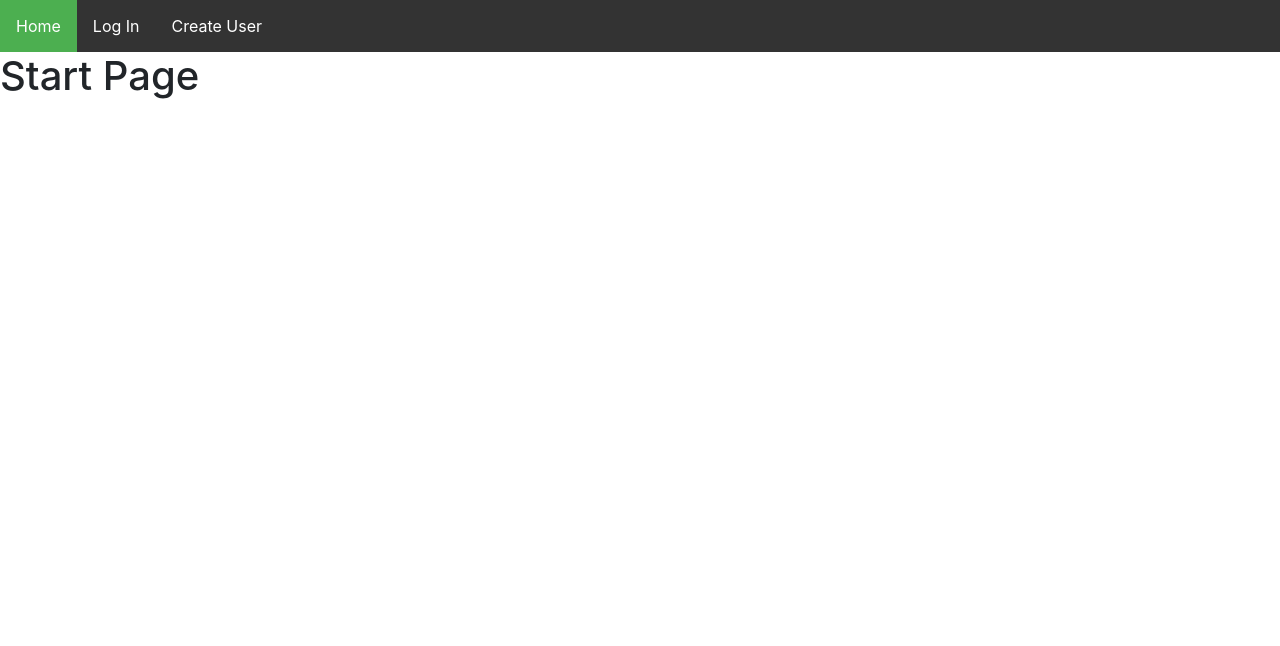
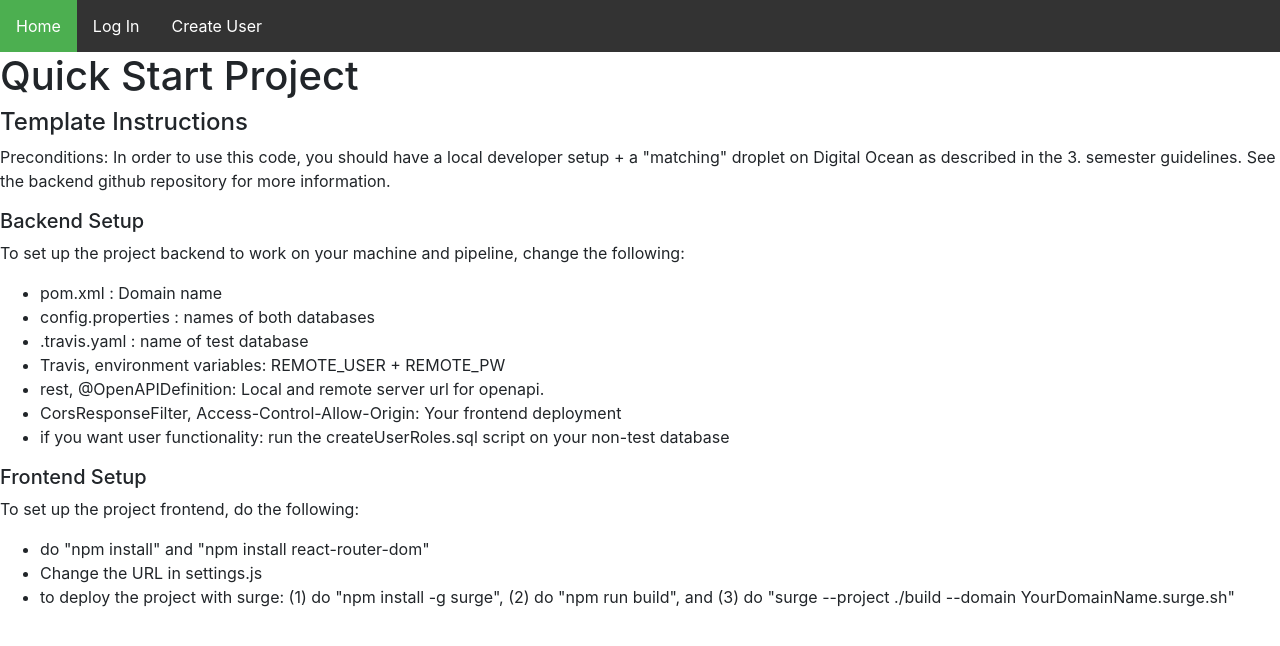
Before and after one commit to wormple12/TeamOne-CA3-Front, a React (Create React App) app: page / in a window 1280 px wide. Shown: the top 646 px of the page. Built offline with nearby package versions, Linux system fonts and the light colour scheme.

Commit message:
Home page updated with setup instructions

```diff
--- a/src/App.js
+++ b/src/App.js
@@ -5,18 +5,11 @@ import LogIn from "./components/LogIn";
 import Header from "./components/Header";
 import CreateUserPage from "./components/CreateUserPage";
 import StarWarsPage from "./components/StarWarsPage";
+import StartPage from "./components/Home";
 /* import uuid from "uuid/v1"; */
 
 const NoMatch = () => {
   return <h3>The page was not found.</h3>;
-};
-
-const StartPage = () => {
-  return (
-    <div>
-      <h1>Start Page</h1>
-    </div>
-  );
 };
 
 function App({ loginFacade, starFacade, createUserFacade }) {
--- /dev/null
+++ b/src/components/Home.js
@@ -0,0 +1,52 @@
+import React from "react";
+
+const StartPage = () => {
+  return (
+    <div>
+      <h1>Quick Start Project</h1>
+      <h4>Template Instructions</h4>
+      <p>
+        Preconditions: In order to use this code, you should have a local
+        developer setup + a "matching" droplet on Digital Ocean as described in
+        the 3. semester guidelines. See the backend github repository for more
+        information.
+      </p>
+      <h5>Backend Setup</h5>
+      <p>
+        To set up the project backend to work on your machine and pipeline,
+        change the following:
+      </p>
+      <ul>
+        <li>pom.xml : Domain name</li>
+        <li>config.properties : names of both databases</li>
+        <li>.travis.yaml : name of test database</li>
+        <li>Travis, environment variables: REMOTE_USER + REMOTE_PW</li>
+        <li>
+          rest, @OpenAPIDefinition: Local and remote server url for openapi.
+        </li>
+        <li>
+          CorsResponseFilter, Access-Control-Allow-Origin: Your frontend
+          deployment
+        </li>
+        <li>
+          if you want user functionality: run the createUserRoles.sql script on
+          your non-test database
+        </li>
+      </ul>
+      <h5>Frontend Setup</h5>
+      <p>To set up the project frontend, do the following:</p>
+
+      <ul>
+        <li>do "npm install" and "npm install react-router-dom"</li>
+        <li>Change the URL in settings.js</li>
+        <li>
+          to deploy the project with surge: (1) do "npm install -g surge", (2)
+          do "npm run build", and (3) do "surge --project ./build --domain
+          YourDomainName.surge.sh"
+        </li>
+      </ul>
+    </div>
+  );
+};
+
+export default StartPage;
```
